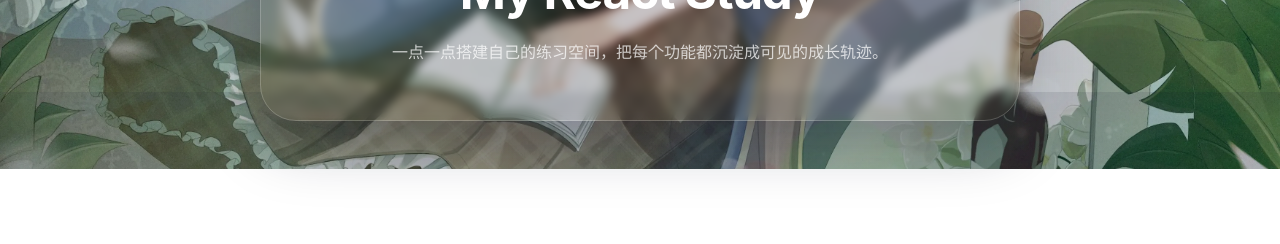
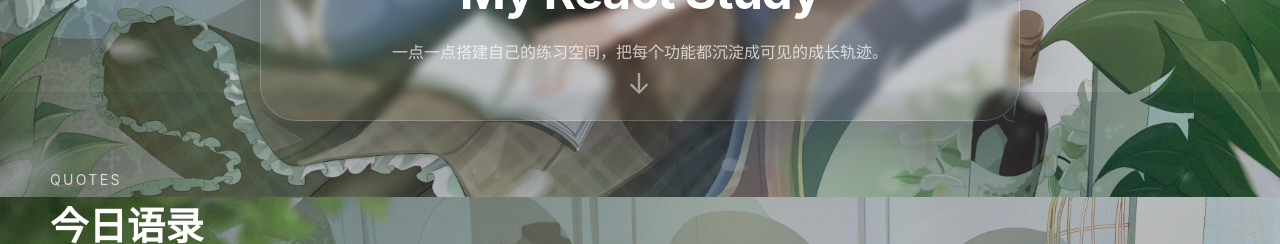
Before and after one commit to tangchengd/my-react-app, a React (Vite) app: page / in a window 1280 px wide. Shown: the part 708-952 px from the top of the page. Before the commit the page ends 877 px from the top, so only its background shows below. Built offline with nearby package versions, Linux system fonts and the light colour scheme; no server answers.

Commit message:
feat:滑动图标

```diff
--- a/src/view/home/Home.css
+++ b/src/view/home/Home.css
@@ -1,4 +1,65 @@
 .home-page {
+  width: 100%;
+  display: grid;
+  gap: 48px;
+}
+
+.home-hero {
+  position: relative;
+  min-height: calc(100vh - 180px);
   display: flex;
+  align-items: center;
   justify-content: center;
 }
+
+.home-scroll-hint {
+  position: absolute;
+  left: 50%;
+  bottom: 22px;
+  display: inline-flex;
+  flex-direction: column;
+  align-items: center;
+  gap: 4px;
+  color: rgba(255, 255, 255, 0.72);
+  font-size: 0.84rem;
+  letter-spacing: 0.14em;
+  text-transform: uppercase;
+  transform: translateX(-50%);
+  animation: home-hint-float 1.8s ease-in-out infinite;
+}
+
+.home-scroll-hint-arrow {
+  font-size: 1.8rem;
+  line-height: 1;
+}
+
+@keyframes home-hint-float {
+  0%,
+  100% {
+    transform: translateX(-50%) translateY(0);
+    opacity: 0.72;
+  }
+
+  50% {
+    transform: translateX(-50%) translateY(6px);
+    opacity: 1;
+  }
+}
+
+.home-quotes {
+  padding-bottom: 32px;
+}
+
+@media (max-width: 768px) {
+  .home-page {
+    gap: 36px;
+  }
+
+  .home-hero {
+    min-height: calc(100vh - 220px);
+  }
+
+  .home-scroll-hint {
+    bottom: 12px;
+  }
+}
--- a/src/view/home/Home.jsx
+++ b/src/view/home/Home.jsx
@@ -1,10 +1,21 @@
 import DigitalClock from "../../components/DigitalClock/DigitalClock";
+import QuotesSection from "../../components/QuotesSection/QuotesSection";
 import "./Home.css";
 
 export default function Home() {
   return (
     <section className="home-page">
-      <DigitalClock />
+      <div className="home-hero">
+        <DigitalClock />
+        <div className="home-scroll-hint" aria-hidden="true">
+          {/* <span>向下探索</span> */}
+          <span className="home-scroll-hint-arrow">↓</span>
+        </div>
+      </div>
+
+      <div className="home-quotes">
+        <QuotesSection />
+      </div>
     </section>
   );
 }
```
